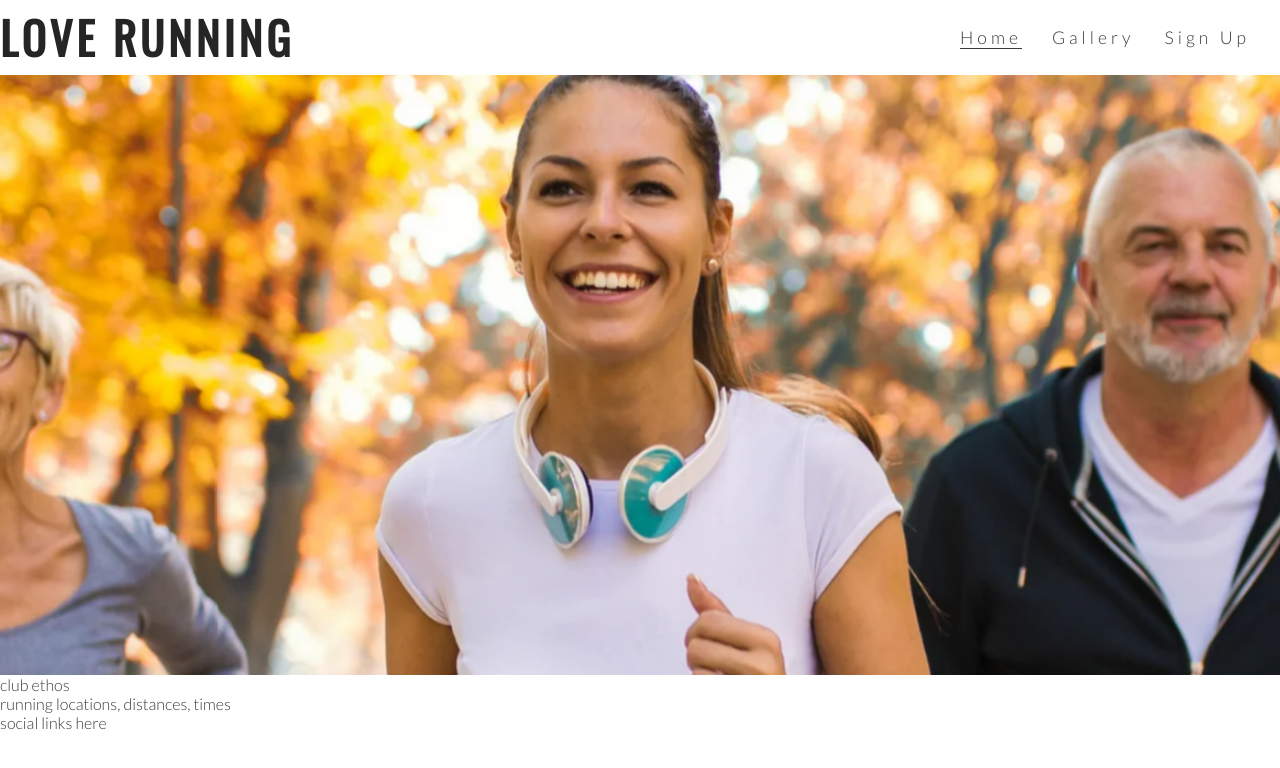
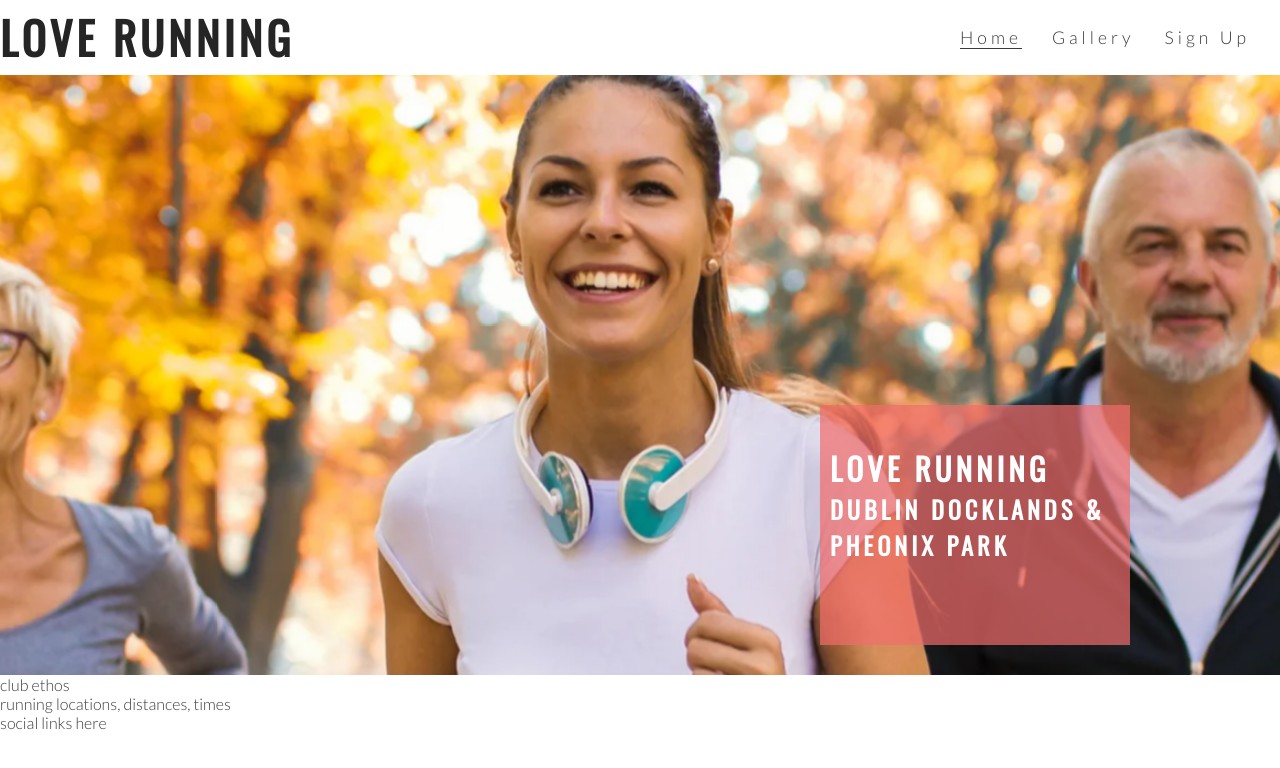
Before and after one commit to SeanTangney/Love_running, a plain HTML site: page index.html in a window 1280 px wide. Drawn offline with nearby package versions, Linux system fonts and the light colour scheme.

Commit message:
Add cover text and style

```diff
--- a/assets/css/style.css
+++ b/assets/css/style.css
@@ -46,10 +46,15 @@ h1, h2 {
 .active{
     border-bottom: 1px solid #3a3a3a;
 }
+/*hero image and cover text*/
 #hero-outer{
     height: 600px;
     width: 100%;
     overflow: hidden;
+    position: relative;
+}
+#cover-text, #cover-text h2{
+    color: #fff;
 }
 
 #hero-image{
@@ -76,3 +81,22 @@ h1, h2 {
         transform: scale(1.1);
     }
 }
+
+#cover-text{
+    font-size: 130%;
+    font-family: Oswald, sans-serif;
+    text-transform: uppercase;
+    letter-spacing: 4px;
+
+    width: 300px;
+    height: 200px;
+    padding-top: 40px;
+    padding-left: 10px;
+
+    background-color: rgba(241, 109, 107, .7);
+
+    bottom: 30px;
+    right: 150px;
+
+    position: absolute;
+}
--- a/index.html
+++ b/index.html
@@ -29,6 +29,10 @@
     </header>
     <section id="hero-outer">
         <div id="hero-image"></div>
+        <div id="cover-text">
+            <h2>Love Running</h2>
+            <h3>Dublin Docklands & Pheonix Park</h3>
+        </div>
     </section>
     <section>
         club ethos
```
